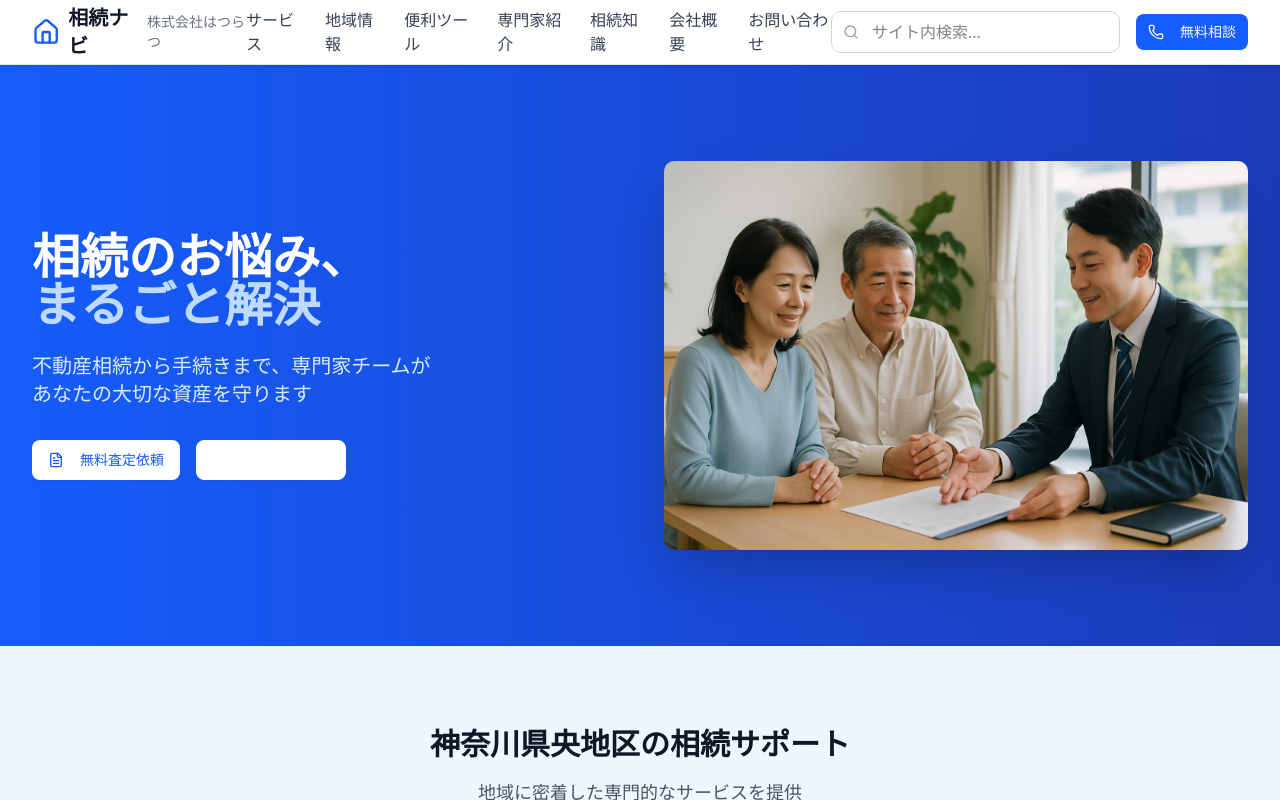
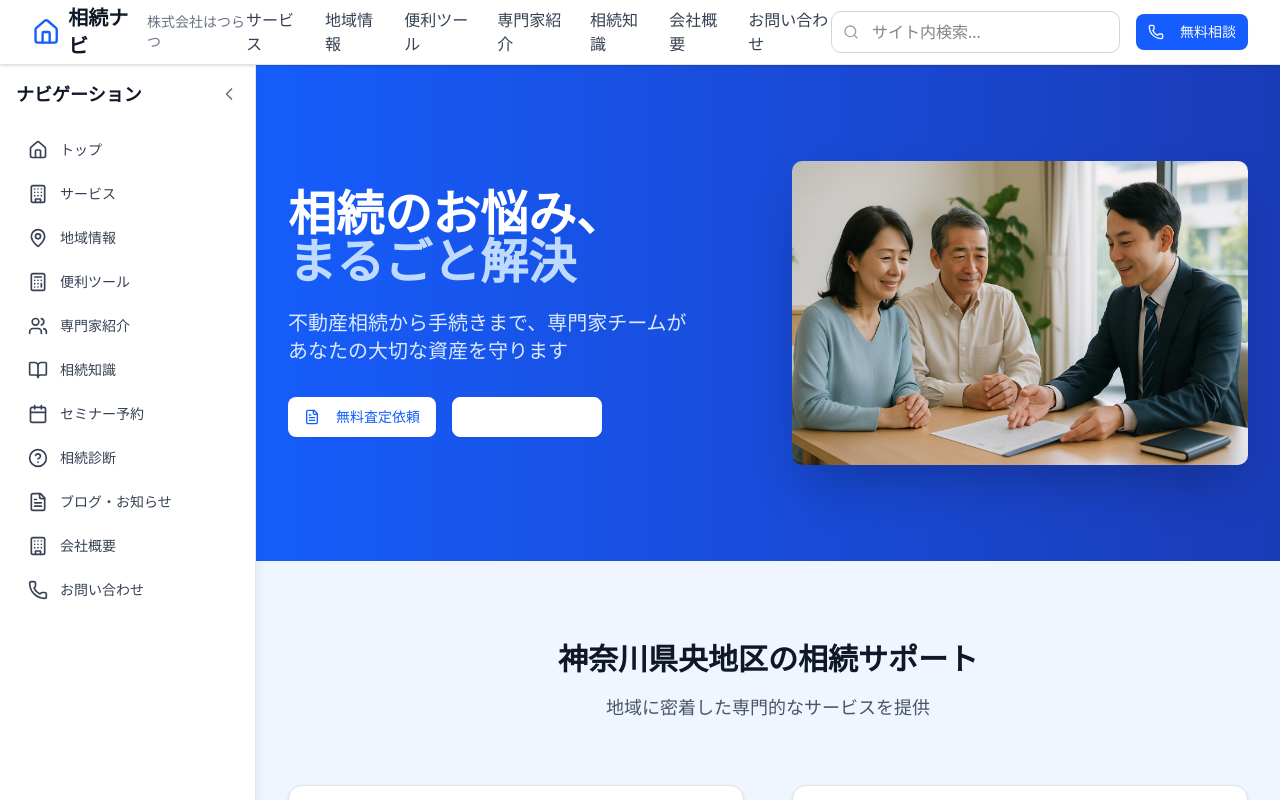
Before and after one commit to yasuyuki-shiozawa/souzoku-portal-hatsuratsu, a React (Vite) app: page / in a window 1280 px wide. Shown: the top 800 px of the page. Built offline with nearby package versions, Linux system fonts and the light colour scheme.

Commit message:
Implement sidebar navigation for improved usability

```diff
--- a/src/App.jsx
+++ b/src/App.jsx
@@ -37,9 +37,64 @@ import './App.css';
 function App() {
   const [mobileMenuOpen, setMobileMenuOpen] = React.useState(false);
   const [searchQuery, setSearchQuery] = React.useState('');
+  const [sidebarOpen, setSidebarOpen] = React.useState(true);
+
+  const sidebarItems = [
+    { id: 'hero', label: 'トップ', icon: Home },
+    { id: 'services', label: 'サービス', icon: Building },
+    { id: 'regional-info', label: '地域情報', icon: MapPin },
+    { id: 'tools', label: '便利ツール', icon: Calculator },
+    { id: 'experts', label: '専門家紹介', icon: Users },
+    { id: 'knowledge', label: '相続知識', icon: BookOpen },
+    { id: 'seminars', label: 'セミナー予約', icon: Calendar },
+    { id: 'diagnosis', label: '相続診断', icon: HelpCircle },
+    { id: 'blog', label: 'ブログ・お知らせ', icon: FileText },
+    { id: 'company', label: '会社概要', icon: Building },
+    { id: 'contact', label: 'お問い合わせ', icon: Phone }
+  ];
 
   return (
     <div className="min-h-screen bg-gradient-to-b from-blue-50 to-white">
+      {/* Sidebar */}
+      <aside className={`fixed left-0 top-16 h-full bg-white shadow-lg border-r z-40 transition-transform duration-300 ${sidebarOpen ? 'translate-x-0' : '-translate-x-full'} w-64 hidden lg:block`}>
+        <div className="p-4">
+          <div className="flex items-center justify-between mb-6">
+            <h3 className="text-lg font-semibold text-gray-900">ナビゲーション</h3>
+            <button
+              onClick={() => setSidebarOpen(!sidebarOpen)}
+              className="text-gray-500 hover:text-gray-700"
+            >
+              <ChevronRight className={`h-5 w-5 transition-transform ${sidebarOpen ? 'rotate-180' : ''}`} />
+            </button>
+          </div>
+          <nav className="space-y-2">
+            {sidebarItems.map((item) => {
+              const IconComponent = item.icon;
+              return (
+                <a
+                  key={item.id}
+                  href={`#${item.id}`}
+                  className="flex items-center space-x-3 px-3 py-2 rounded-lg text-gray-700 hover:bg-blue-50 hover:text-blue-600 transition-colors group"
+                >
+                  <IconComponent className="h-5 w-5" />
+                  <span className="text-sm font-medium">{item.label}</span>
+                </a>
+              );
+            })}
+          </nav>
+        </div>
+      </aside>
+
+      {/* Sidebar Toggle Button (when collapsed) */}
+      {!sidebarOpen && (
+        <button
+          onClick={() => setSidebarOpen(true)}
+          className="fixed left-4 top-20 bg-blue-600 text-white p-2 rounded-lg shadow-lg z-40 hidden lg:block hover:bg-blue-700 transition-colors"
+        >
+          <Menu className="h-5 w-5" />
+        </button>
+      )}
+
       {/* Header */}
       <header className="bg-white shadow-sm border-b sticky top-0 z-50">
         <div className="max-w-7xl mx-auto px-4 sm:px-6 lg:px-8">
@@ -113,8 +168,10 @@ function App() {
         </div>
       </header>
 
-      {/* Hero Section */}
-      <section className="relative bg-gradient-to-r from-blue-600 to-blue-800 text-white">
+      {/* Main Content */}
+      <main className={`transition-all duration-300 ${sidebarOpen ? 'lg:ml-64' : 'lg:ml-0'}`}>
+        {/* Hero Section */}
+        <section id="hero" className="relative bg-gradient-to-r from-blue-600 to-blue-800 text-white">
         <div className="max-w-7xl mx-auto px-4 sm:px-6 lg:px-8 py-24">
           <div className="grid grid-cols-1 lg:grid-cols-2 gap-12 items-center">
             <div>
@@ -1093,6 +1150,7 @@ function App() {
           </div>
         </div>
       </footer>
+      </main>
     </div>
   );
 }
```
Also changed, not shown: 2 other files (tests, documents, lock files or other folders).
